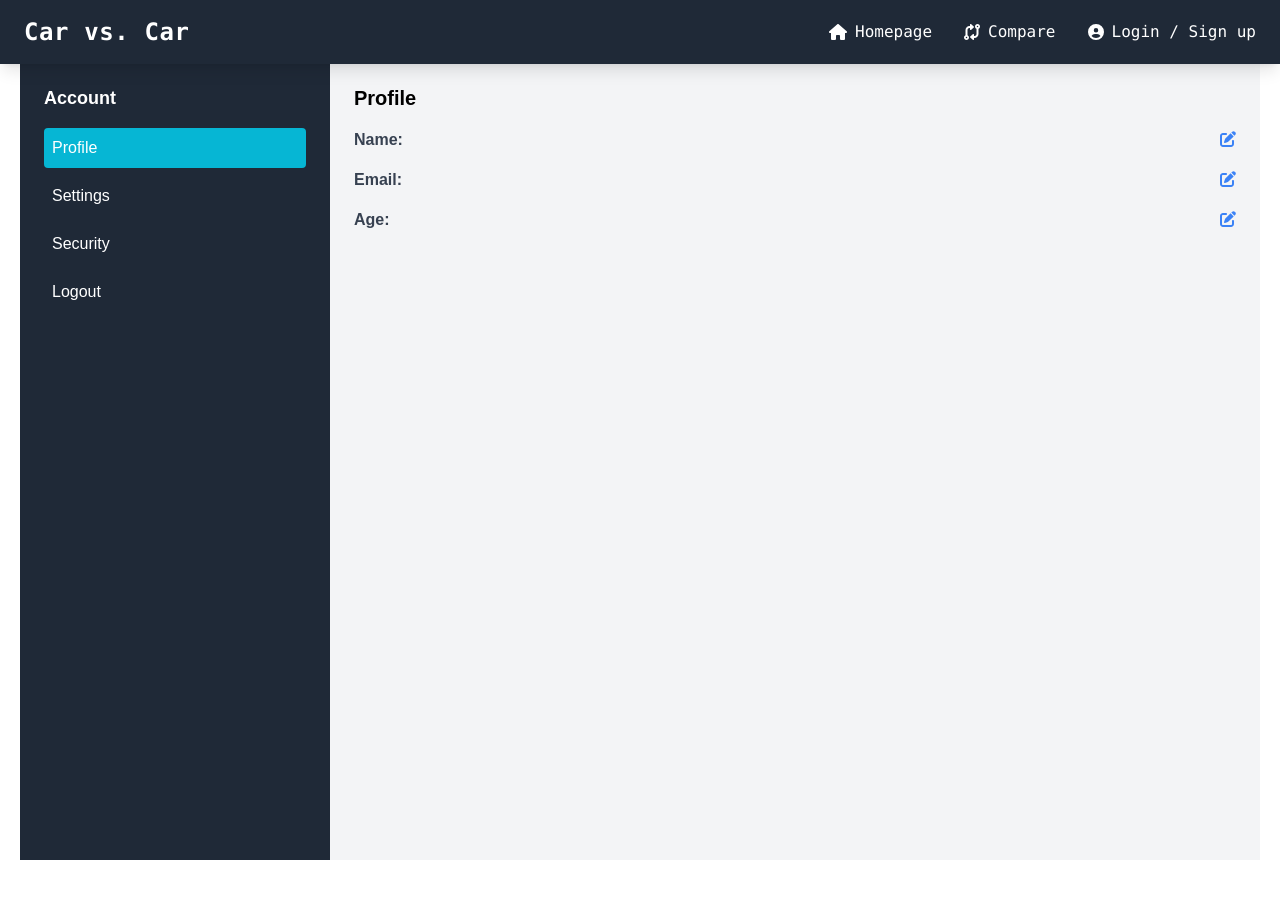
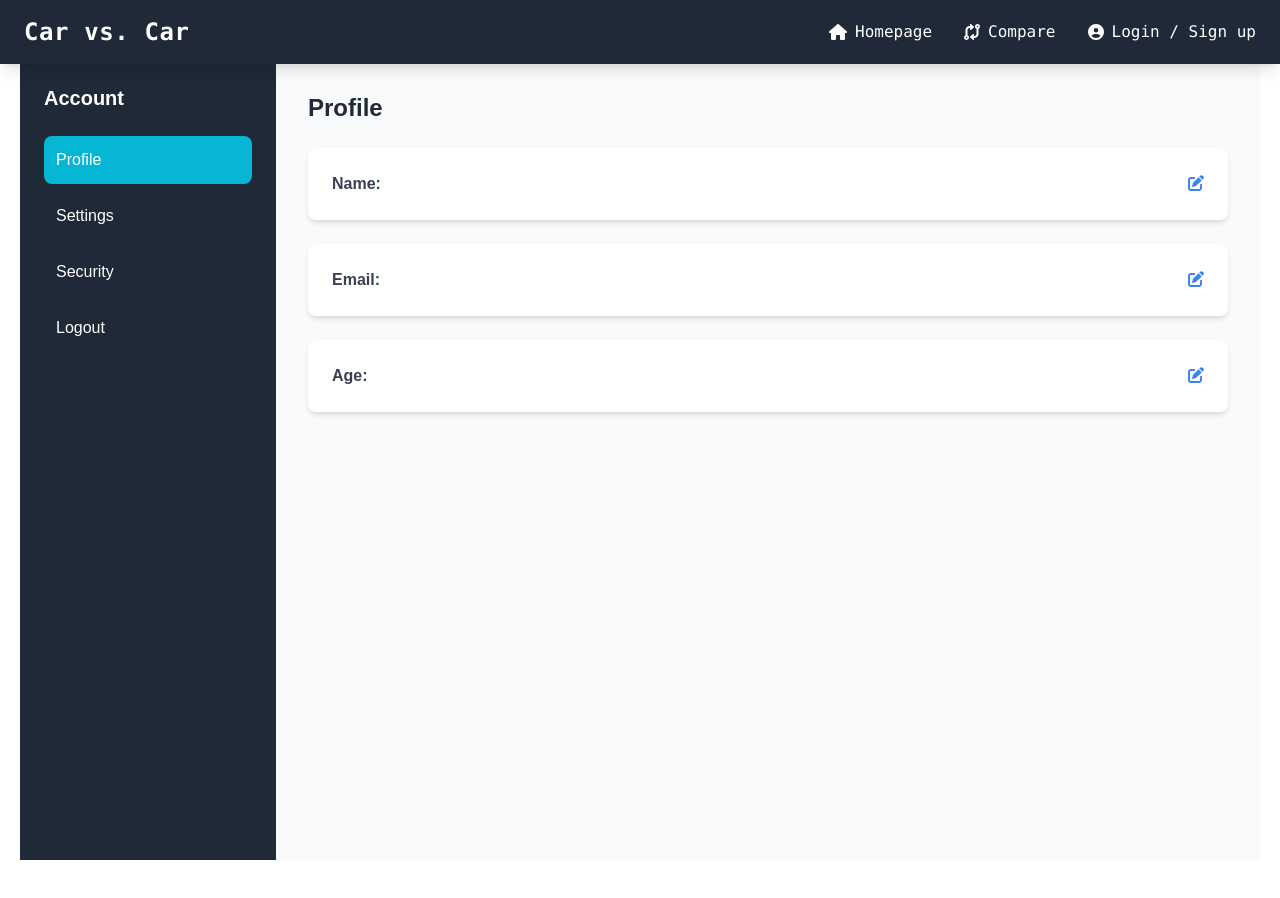
Before and after one commit to alramirez729/CarVsCar, a React (Create React App) app in the folder frontend/: page /account in a window 1280 px wide. Shown: the top 898 px of the page. Built offline with nearby package versions, Linux system fonts and the light colour scheme.

Commit message:
Improved account page layout / schema

```diff
--- a/frontend/src/pages/accountPage.js
+++ b/frontend/src/pages/accountPage.js
@@ -2,16 +2,16 @@ import React, { useState, useContext, useEffect } from 'react';
 import { useNavigate } from 'react-router-dom';
 import { AuthContext } from '../AuthContext';
 import { FontAwesomeIcon } from '@fortawesome/react-fontawesome';
-import { faEdit, faSave } from '@fortawesome/free-solid-svg-icons';
+import { faEdit, faSave, faTimes } from '@fortawesome/free-solid-svg-icons';
 import axios from 'axios';
 
 function AccountPage() {
-  const [selectedSection, setSelectedSection] = useState('Profile'); // Default section
+  const [selectedSection, setSelectedSection] = useState('Profile');
   const { isLoggedIn, setIsLoggedIn } = useContext(AuthContext);
   const [userInfo, setUserInfo] = useState({
     name: '',
     email: '',
-    age:  null,
+    age: null,
   });
   const [editField, setEditField] = useState(null);
   const [editedValue, setEditedValue] = useState('');
@@ -21,7 +21,7 @@ function AccountPage() {
     const fetchUserInfo = async () => {
       try {
         const token = localStorage.getItem('token');
-        if (!token) throw new Error('Token not found'); // Handle missing token
+        if (!token) throw new Error('Token not found');
 
         const response = await axios.get('http://localhost:3000/users/me', {
           headers: {
@@ -31,8 +31,6 @@ function AccountPage() {
         setUserInfo(response.data.user);
       } catch (error) {
         console.error('Error fetching user info:', error);
-
-        // Only logout if error is specifically a 401
         if (error.response?.status === 401) {
           setIsLoggedIn(false);
           navigate('/login');
@@ -42,7 +40,6 @@ function AccountPage() {
 
     fetchUserInfo();
   }, [setIsLoggedIn, navigate]);
-
 
   const handleLogout = () => {
     localStorage.removeItem('token');
@@ -58,10 +55,10 @@ function AccountPage() {
 
   const handleSaveClick = async (field) => {
     try {
-      const token = localStorage.getItem('token'); // Ensure the token is valid
+      const token = localStorage.getItem('token');
       const response = await axios.put(
         'http://localhost:3000/users/update',
-        { [field]: editedValue }, // Sends { biography: "Updated bio text" }
+        { [field]: editedValue },
         {
           headers: {
             Authorization: `Bearer ${token}`,
@@ -70,21 +67,22 @@ function AccountPage() {
         }
       );
       console.log('Update successful:', response.data);
-
-      // Update the local state with the new value
       setUserInfo({ ...userInfo, [field]: editedValue });
-      setEditField(null); // Exit edit mode
+      setEditField(null);
     } catch (error) {
       console.error('Error updating user info:', error);
     }
   };
 
-
+  const handleCancelEdit = () => {
+    setEditField(null);
+  };
 
   const profileSection = (
-    <div className="space-y-4">
+    <div className="space-y-6">
       {Object.keys(userInfo).map((field) => (
-        <div key={field} className="flex justify-between items-center mb-4">
+        <div key={field} className="bg-white p-6 rounded-lg shadow-md">
+          <div className="flex justify-between items-center">
             <label className="font-semibold text-gray-700 capitalize">{field}:</label>
             {editField === field ? (
               <div className="flex items-center space-x-2">
@@ -92,7 +90,7 @@ function AccountPage() {
                   type={field === 'age' ? 'number' : 'text'}
                   value={editedValue}
                   onChange={(e) => setEditedValue(e.target.value)}
-                className="border border-gray-300 rounded-lg px-2 py-1 w-40"
+                  className="border border-gray-300 rounded-lg px-3 py-2 w-48 focus:outline-none focus:ring-2 focus:ring-cyan-500"
                 />
                 <button
                   onClick={() => handleSaveClick(field)}
@@ -100,10 +98,16 @@ function AccountPage() {
                 >
                   <FontAwesomeIcon icon={faSave} />
                 </button>
+                <button
+                  onClick={handleCancelEdit}
+                  className="text-red-500 hover:text-red-700"
+                >
+                  <FontAwesomeIcon icon={faTimes} />
+                </button>
               </div>
             ) : (
               <div className="flex items-center space-x-2">
-              <span>{userInfo[field]}</span>
+                <span className="text-gray-600">{userInfo[field]}</span>
                 <button
                   onClick={() => handleEditClick(field)}
                   className="text-blue-500 hover:text-blue-700"
@@ -113,17 +117,18 @@ function AccountPage() {
               </div>
             )}
           </div>
+        </div>
       ))}
     </div>
   );
 
   const sections = {
     Profile: profileSection,
-    Settings: <div>Your Account Settings</div>,
-    Security: <div>Security and Password Options</div>,
+    Settings: <div className="bg-white p-6 rounded-lg shadow-md">Your Account Settings</div>,
+    Security: <div className="bg-white p-6 rounded-lg shadow-md">Security and Password Options</div>,
     Logout: (
       <button
-        className="general-button-styling"
+        className="w-full bg-red-500 text-white py-2 px-4 rounded-lg hover:bg-red-600 transition duration-300"
         onClick={handleLogout}
       >
         Logout
@@ -132,15 +137,15 @@ function AccountPage() {
   };
 
   return (
-    <div className="flex h-screen mx-0">
+    <div className="flex h-screen bg-gray-50">
       {/* Sidebar */}
-      <aside className="w-1/4 bg-gray-800 text-white p-6 space-y-4">
-        <h2 className="text-lg font-bold mb-4">Account</h2>
+      <aside className="w-64 bg-gray-800 text-white p-6 space-y-4">
+        <h2 className="text-xl font-bold mb-6">Account</h2>
         <ul className="space-y-2">
           {Object.keys(sections).map((section) => (
             <li
               key={section}
-              className={`cursor-pointer p-2 rounded ${
+              className={`cursor-pointer p-3 rounded-lg transition duration-300 ${
                 selectedSection === section ? 'bg-cyan-500' : 'hover:bg-gray-700'
               }`}
               onClick={() => setSelectedSection(section)}
@@ -152,9 +157,9 @@ function AccountPage() {
       </aside>
 
       {/* Main Content */}
-      <main className="w-3/4 bg-gray-100 p-6">
-        <h1 className="text-xl font-semibold mb-4">{selectedSection}</h1>
-        <div>{sections[selectedSection]}</div>
+      <main className="flex-1 p-8 overflow-y-auto">
+        <h1 className="text-2xl font-semibold mb-6 text-gray-800">{selectedSection}</h1>
+        <div className="space-y-6">{sections[selectedSection]}</div>
       </main>
     </div>
   );
```
Lines whose indentation alone changed are shown as unchanged.
